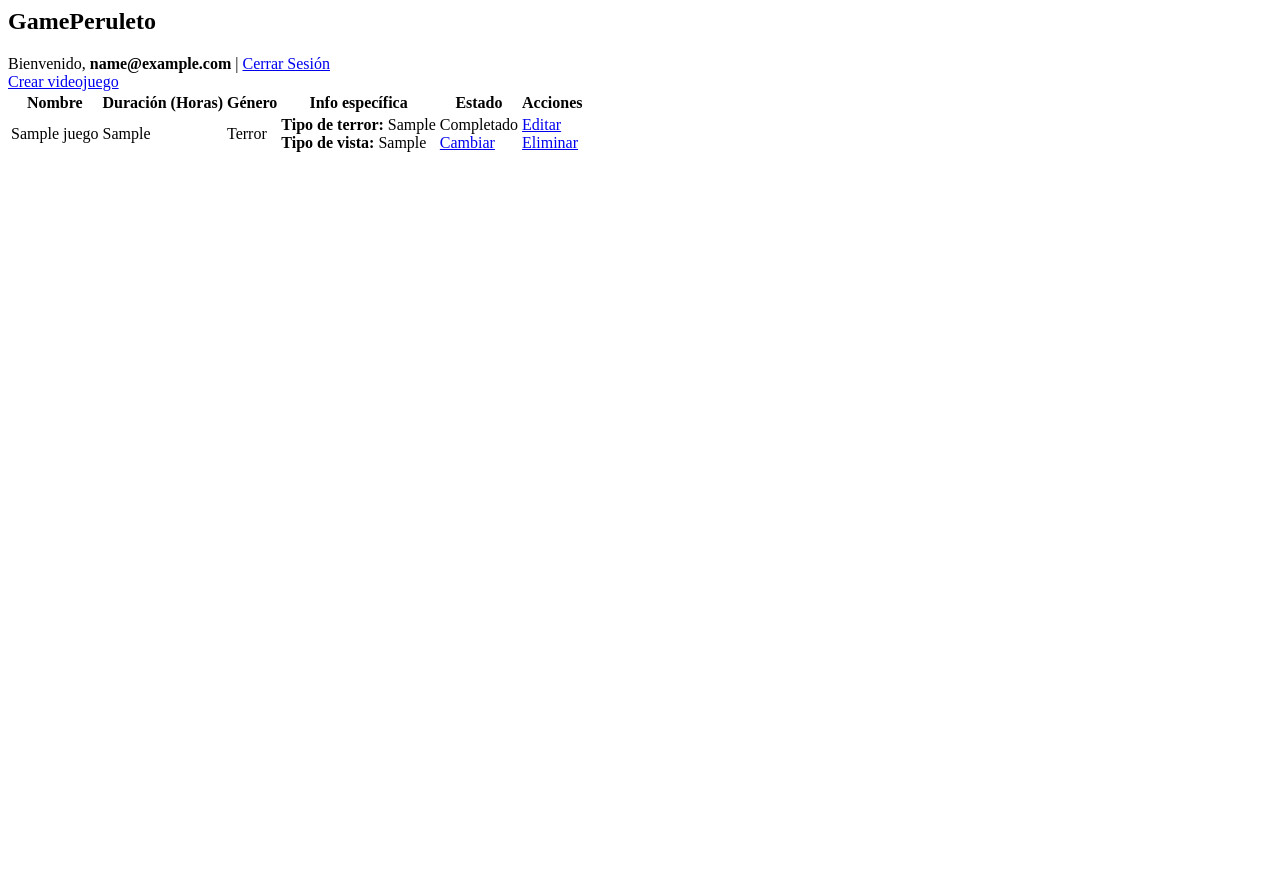
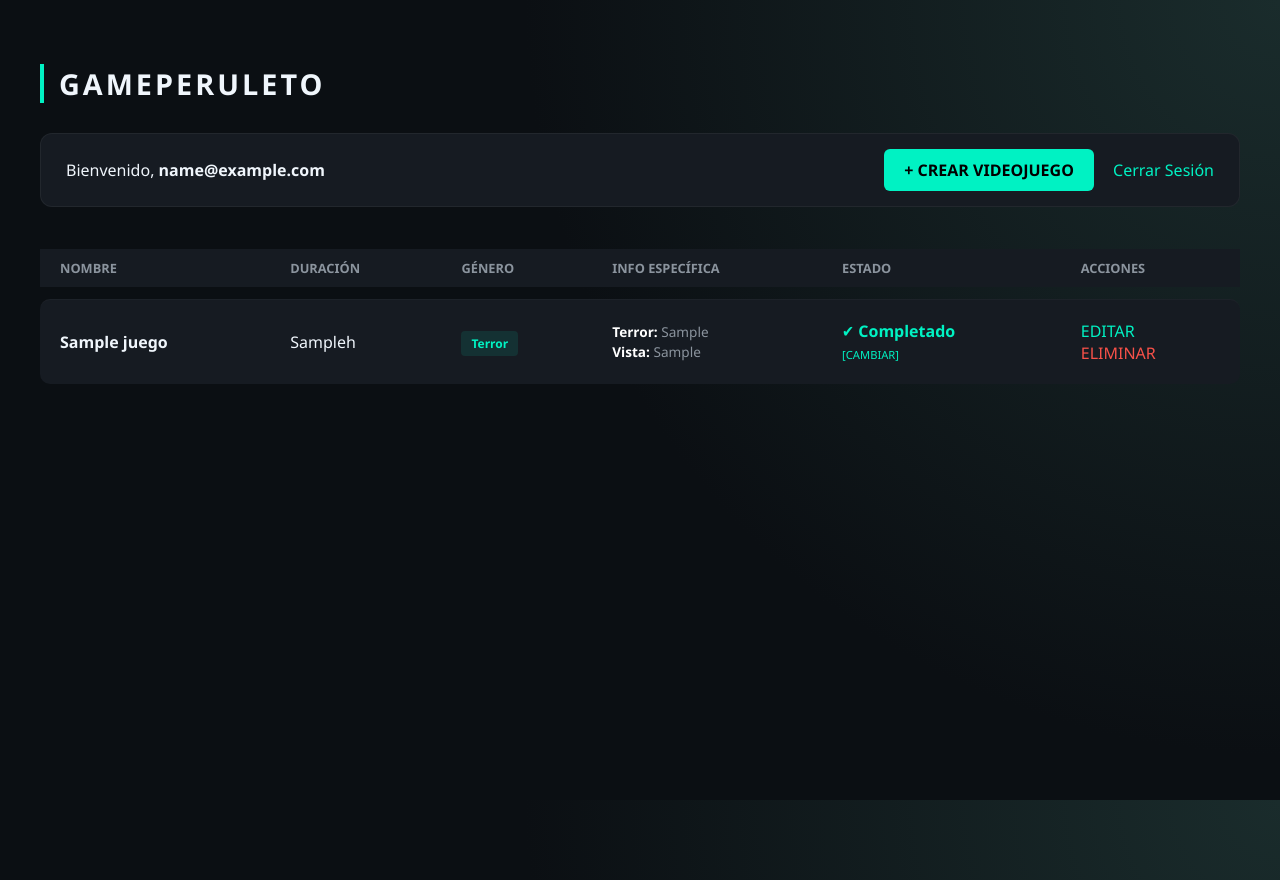
Before and after one commit to almama08/Gameperuleto, a PHP site: page / in a window 1280 px wide. Before the commit the page ends 152 px from the top, so only its background shows below. Run offline with PHP 8.4, Linux system fonts and the light colour scheme; the visitor is signed in with stand-in values (Sample User, id 1); tables that the repository leaves empty hold one stand-in row (values such as "Sample post").

Commit message:
Añadido el estilo.css a las views, finalizado tanto backend+frontend

```diff
--- /dev/null
+++ b/css/peruleto.css
@@ -0,0 +1,169 @@
+
+:root {
+    --bg-dark: #0b0f13;
+    --card-bg: #161b22;
+    --neon-cyan: #00f2c3;
+    --text-white: #f0f6fc;
+    --text-gray: #8b949e;
+    --danger: #f85149;
+    --accent-glow: rgba(0, 242, 195, 0.15);
+}
+
+body {
+    background-color: var(--bg-dark);
+    color: var(--text-white);
+    font-family: 'Segoe UI', Tahoma, Geneva, Verdana, sans-serif;
+    margin: 0;
+    padding: 40px;
+    background-image: radial-gradient(circle at top right, #1a2c2c 0%, var(--bg-dark) 50%);
+    background-attachment: fixed;
+    min-height: 100vh;
+}
+
+
+h1, h2 {
+    text-transform: uppercase;
+    letter-spacing: 3px;
+    border-left: 4px solid var(--neon-cyan);
+    padding-left: 15px;
+    margin-bottom: 30px;
+    color: var(--text-white);
+}
+
+h1 { font-size: 2.2rem; }
+h2 { font-size: 1.8rem; }
+
+
+a {
+    color: var(--neon-cyan);
+    text-decoration: none;
+    transition: 0.3s;
+    font-weight: 500;
+}
+
+a:hover {
+    text-shadow: 0 0 8px var(--neon-cyan);
+    color: #fff;
+}
+
+button, .btn-create {
+    background: var(--neon-cyan);
+    color: #000 !important;
+    padding: 10px 20px;
+    border-radius: 6px;
+    font-weight: bold;
+    text-transform: uppercase;
+    border: none;
+    cursor: pointer;
+    transition: 0.3s;
+    display: inline-block;
+}
+
+button:hover, .btn-create:hover {
+    transform: translateY(-2px);
+    box-shadow: 0 0 15px var(--neon-cyan);
+}
+
+
+form {
+    background: var(--card-bg);
+    padding: 30px;
+    border-radius: 12px;
+    border: 1px solid rgba(255, 255, 255, 0.05);
+    max-width: 500px;
+    box-shadow: 0 10px 30px rgba(0,0,0,0.5);
+}
+
+label {
+    display: block;
+    margin-bottom: 8px;
+    color: var(--text-gray);
+    font-size: 0.9rem;
+    font-weight: bold;
+}
+
+input[type="text"],
+input[type="password"],
+input[type="email"],
+select {
+    width: 100%;
+    padding: 12px;
+    margin-bottom: 20px;
+    background: #0d1117;
+    border: 1px solid #30363d;
+    border-radius: 6px;
+    color: white;
+    box-sizing: border-box; /* Evita que se salga del contenedor */
+}
+
+input:focus, select:focus {
+    outline: none;
+    border-color: var(--neon-cyan);
+    box-shadow: 0 0 5px var(--accent-glow);
+}
+
+
+.table-container { overflow-x: auto; }
+
+table {
+    width: 100%;
+    border-collapse: separate;
+    border-spacing: 0 12px;
+}
+
+th {
+    text-align: left;
+    color: var(--text-gray);
+    text-transform: uppercase;
+    font-size: 0.8rem;
+    padding: 10px 20px;
+}
+
+tr {
+    background: var(--card-bg);
+    transition: 0.3s;
+}
+
+tr:hover {
+    transform: translateY(-2px);
+    box-shadow: 0 5px 15px var(--accent-glow);
+}
+
+td { padding: 20px; border-top: 1px solid rgba(255, 255, 255, 0.03); }
+
+td:first-child { border-radius: 10px 0 0 10px; }
+td:last-child { border-radius: 0 10px 10px 0; }
+
+
+
+.user-bar {
+    background: var(--card-bg);
+    padding: 15px 25px;
+    border-radius: 12px;
+    margin-bottom: 30px;
+    display: flex;
+    justify-content: space-between;
+    align-items: center;
+    border: 1px solid rgba(255, 255, 255, 0.05);
+}
+
+.badge-genre {
+    background: rgba(0, 242, 195, 0.1);
+    color: var(--neon-cyan);
+    padding: 4px 10px;
+    border-radius: 4px;
+    font-size: 0.75rem;
+    font-weight: bold;
+}
+
+.link-delete { color: var(--danger) !important; }
+.link-delete:hover { text-shadow: 0 0 8px var(--danger); }
+
+.error-msg {
+    color: var(--danger);
+    background: rgba(248, 81, 73, 0.1);
+    padding: 10px;
+    border-radius: 6px;
+    border: 1px solid var(--danger);
+    margin-bottom: 20px;
+}
--- a/views/añadir.php
+++ b/views/añadir.php
@@ -4,6 +4,7 @@
     <meta charset="UTF-8">
     <meta name="viewport" content="width=device-width, initial-scale=1.0">
     <title>Añadir videojuego</title>
+    <link rel="stylesheet" href="css/peruleto.css">
 </head>
 <body>
     <h2>Añadir videojuego</h2>
--- a/views/añadirAccion.php
+++ b/views/añadirAccion.php
@@ -2,6 +2,7 @@
 <html>
 <head>
     <title>Crear Videojuego Acción</title>
+    <link rel="stylesheet" href="css/peruleto.css">
 </head>
 <body>
     <h1>Crear Videojuego de Acción</h1>
--- a/views/añadirTerror.php
+++ b/views/añadirTerror.php
@@ -2,6 +2,7 @@
 <html>
 <head>
     <title>Crear Videojuego Terror</title>
+    <link rel="stylesheet" href="css/peruleto.css">
 </head>
 <body>
     <h1>Crear Videojuego de Terror</h1>
--- a/views/editar.php
+++ b/views/editar.php
@@ -2,6 +2,7 @@
 <html>
 <head>
     <title>Editar Juego</title>
+    <link rel="stylesheet" href="css/peruleto.css">
 </head>
 <body>
     <h1>Editar Juego</h1>
--- a/views/listar.php
+++ b/views/listar.php
@@ -1,30 +1,40 @@
-<html>
+<!DOCTYPE html>
+<html lang="es">
 <head>
-        <title>GamePeruleto</title>
+    <title>GamePeruleto - Listado</title>
     <meta charset="utf-8">
+    <meta name="viewport" content="width=device-width, initial-scale=1.0">
+    <link rel="stylesheet" href="css/peruleto.css">
 </head>
 <body>
+
     <h2>GamePeruleto</h2>
 
-    <div>
+    <div class="user-bar">
+        <div class="user-info">
             <?php if (isset($_SESSION['usuarioId'])): ?>
-            Bienvenido, <b><?= $_SESSION['usuarioEmail'] ?></b>
-            |
-            <a href="index.php?accion=logout">Cerrar Sesión</a><br>
-            <a href="index.php?accion=añadir">Crear videojuego</a>
-        <?php else: ?>
-            <a href="index.php?accion=login">Iniciar Sesión</a> |
-            <a href="index.php?accion=registrarse">Registrarse</a>
+                Bienvenido, <b><?= htmlspecialchars($_SESSION['usuarioEmail']) ?></b>
             <?php endif; ?>
         </div>
+        <div class="nav-links">
+            <?php if (isset($_SESSION['usuarioId'])): ?>
+                <a href="index.php?accion=añadir" class="btn-create">+ Crear Videojuego</a>
+                <a href="index.php?accion=logout" style="margin-left: 15px;">Cerrar Sesión</a>
+            <?php else: ?>
+                <a href="index.php?accion=login">Iniciar Sesión</a>
+                <a href="index.php?accion=registrarse" style="margin-left: 15px;">Registrarse</a>
+            <?php endif; ?>
+        </div>
+    </div>
 
+    <div class="table-container">
         <table>
             <thead>
                 <tr>
                     <th>Nombre</th>
-                        <th>Duración (Horas)</th>
+                    <th>Duración</th>
                     <th>Género</th>
-                        <th>Info específica</th>
+                    <th>Info Específica</th>
                     <?php if(isset($_SESSION['usuarioId'])): ?>
                         <th>Estado</th>
                         <th>Acciones</th>
@@ -34,45 +44,46 @@
             <tbody>
                 <?php foreach($lista as $juego): ?>
                     <tr>
-                        <td><?= $juego->getNombre() ?></td>
-                        <td><?= $juego->getDuracion() ?></td>
-                        <td><?= $juego->getGenero() ?></td>
-                        <td>
+                        <td style="font-weight: bold; color: var(--text-white);"><?= $juego->getNombre() ?></td>
+                        <td><?= $juego->getDuracion() ?>h</td>
+                        <td><span class="badge-genre"><?= $juego->getGenero() ?></span></td>
+                        <td style="font-size: 0.85rem; color: var(--text-gray); line-height: 1.5;">
                             <?php
                                 if($juego instanceof Accion){
-                                    echo "<strong>Tipo de acción:</strong> " . $juego->getTipoAccion();
-                                    echo "<br><strong>Tipo de armas:</strong> " . $juego->getTipoArma();
+                                    echo "<strong style='color: white;'>Acción:</strong> " . $juego->getTipoAccion();
+                                    echo "<br><strong style='color: white;'>Armas:</strong> " . $juego->getTipoArma();
                                 }elseif($juego instanceof Terror){
-                                    echo "<strong>Tipo de terror:</strong> " . $juego->getTipoTerror();
-                                    echo "<br><strong>Tipo de vista:</strong> " . $juego->getTipoVista();
+                                    echo "<strong style='color: white;'>Terror:</strong> " . $juego->getTipoTerror();
+                                    echo "<br><strong style='color: white;'>Vista:</strong> " . $juego->getTipoVista();
                                 }
                             ?>
                         </td>
 
-                        <?php
-                            if(isset($_SESSION['usuarioId'])){
-                                $esCompletado=$this->gestor->obtenerEstadoJuego($juego->getId(), $_SESSION['usuarioId']);
-                            }
+                        <?php if(isset($_SESSION['usuarioId'])):
+                            $esCompletado = $this->gestor->obtenerEstadoJuego($juego->getId(), $_SESSION['usuarioId']);
                         ?>
-
-                        <?php if(isset($_SESSION['usuarioId'])): ?>
                         <td>
                             <?php if ($esCompletado): ?>
-                                <span>Completado</span>
+                                <span style="color: var(--neon-cyan); font-weight: bold;">✔ Completado</span>
                             <?php else: ?>
-                                <span>Pendiente</span>
-                            <?php endif; ?><br>
-
-                            <a href="index.php?accion=cambiarProgreso&id=<?= $juego->getId() ?>">Cambiar</a>
+                                <span style="color: var(--text-gray);">⏳ Pendiente</span>
+                            <?php endif; ?>
+                            <br>
+                            <a href="index.php?accion=cambiarProgreso&id=<?= $juego->getId() ?>" style="font-size: 0.7rem; text-transform: uppercase;">[Cambiar]</a>
                         </td>
                         <td>
-                            <a href="index.php?accion=editar&id=<?= $juego->getId() ?>">Editar</a><br>
-                            <a href="index.php?accion=eliminar&id=<?= $juego->getId() ?>" onclick="return confirm('Eliminar este videojuego?')">Eliminar</a>
+                            <a href="index.php?accion=editar&id=<?= $juego->getId() ?>" class="link-edit">EDITAR</a>
+                            <br>
+                            <a href="index.php?accion=eliminar&id=<?= $juego->getId() ?>"
+                               class="link-delete"
+                               onclick="return confirm('¿Eliminar este videojuego?')">ELIMINAR</a>
                         </td>
                         <?php endif; ?>
                     </tr>
                 <?php endforeach; ?>
             </tbody>
         </table>
+    </div>
+
 </body>
 </html>
--- a/views/login.php
+++ b/views/login.php
@@ -3,6 +3,7 @@
 <html>
 <head>
     <title>Iniciar Sesion</title>
+    <link rel="stylesheet" href="css/peruleto.css">
 </head>
 <body>
     <h1>Iniciar Sesion</h1>
--- a/views/registrarse.php
+++ b/views/registrarse.php
@@ -3,6 +3,7 @@
 <head>
 
     <title>Registro de Usuario</title>
+    <link rel="stylesheet" href="css/peruleto.css">
 </head>
 <body>
     <h1>Crear nueva Cuenta</h1>
```
Lines whose indentation alone changed are shown as unchanged.
